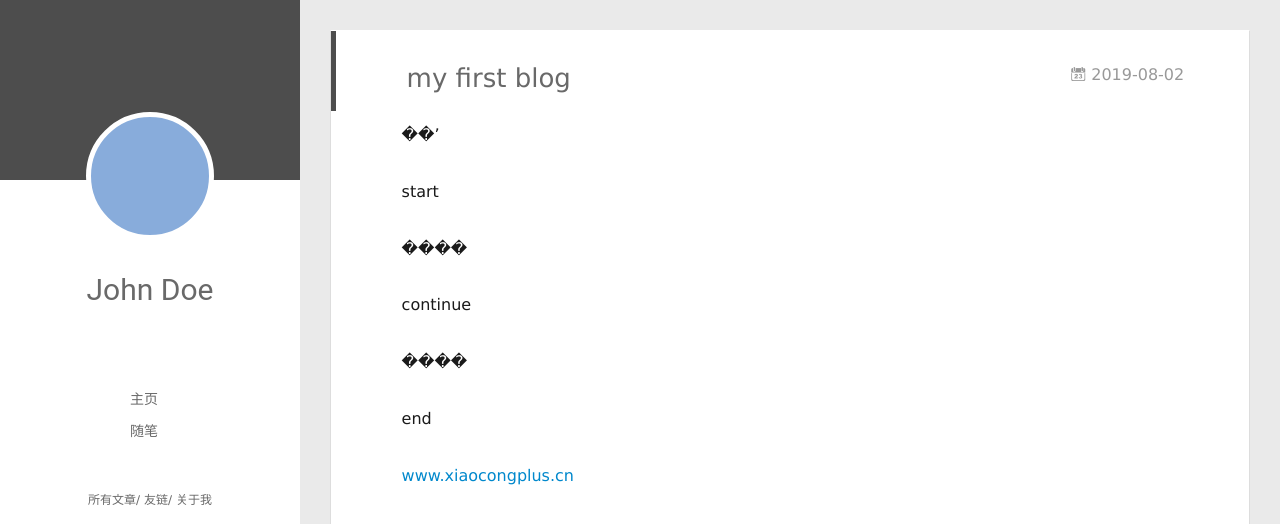
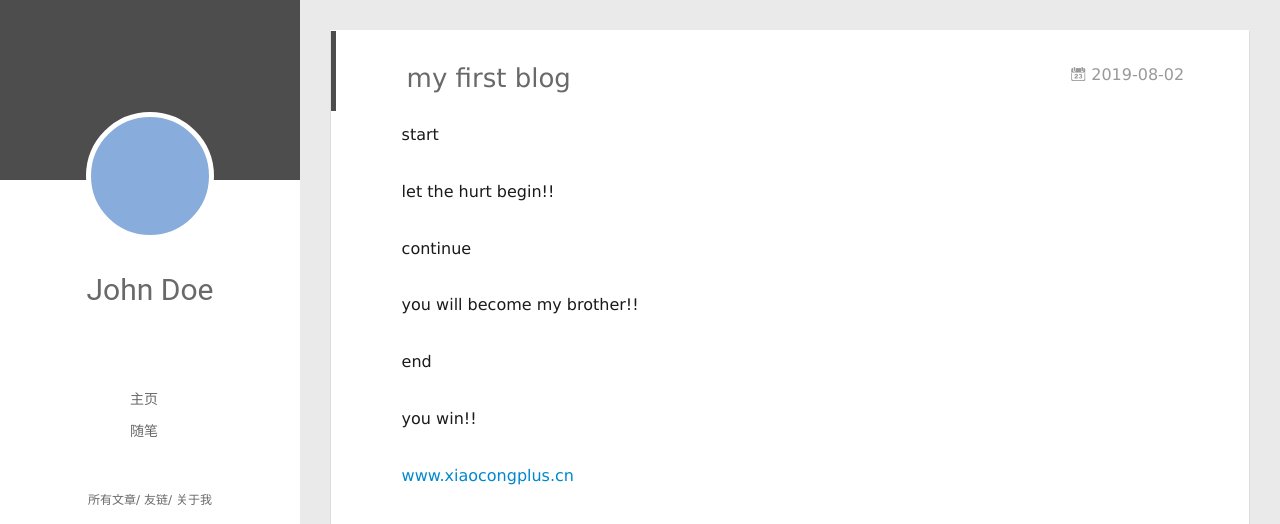
Before and after one commit to xiaocongplus/xiaocongplus.github.io, a plain HTML site: page 2019/08/02/my-first-blog/index.html in a window 1280 px wide. Shown: the top 524 px of the page. Drawn offline with Linux system fonts and the light colour scheme; no server answers.

Commit message:
Site updated: 2019-08-02 10:45:39

```diff
--- a/2019/08/02/my-first-blog/index.html
+++ b/2019/08/02/my-first-blog/index.html
@@ -8,17 +8,17 @@
   <link rel="dns-prefetch" href="http://yoursite.com">
   <title>my first blog | Hexo</title>
   <meta name="viewport" content="width=device-width, initial-scale=1, maximum-scale=1">
-  <meta name="description" content="��ʼ start ���� continue ���� end www.xiaocongplus.cn">
+  <meta name="description" content="start let the hurt begin!! continue you will become my brother!! end you win!! www.xiaocongplus.cn">
 <meta property="og:type" content="article">
 <meta property="og:title" content="my first blog">
 <meta property="og:url" content="http://yoursite.com/2019/08/02/my-first-blog/index.html">
 <meta property="og:site_name" content="Hexo">
-<meta property="og:description" content="��ʼ start ���� continue ���� end www.xiaocongplus.cn">
+<meta property="og:description" content="start let the hurt begin!! continue you will become my brother!! end you win!! www.xiaocongplus.cn">
 <meta property="og:locale" content="default">
-<meta property="og:updated_time" content="2019-08-02T02:00:40.677Z">
+<meta property="og:updated_time" content="2019-08-02T02:37:45.052Z">
 <meta name="twitter:card" content="summary">
 <meta name="twitter:title" content="my first blog">
-<meta name="twitter:description" content="��ʼ start ���� continue ���� end www.xiaocongplus.cn">
+<meta name="twitter:description" content="start let the hurt begin!! continue you will become my brother!! end you win!! www.xiaocongplus.cn">
 
     <link rel="alternative" href="/atom.xml" title="Hexo" type="application/atom+xml">
 
@@ -174,12 +174,12 @@
 
     <div class="article-entry" itemprop="articleBody">
 
-        <p>��ʼ</p>
-<p>start</p>
-<p>����</p>
+        <p>start</p>
+<p>let the hurt begin!!</p>
 <p>continue</p>
-<p>����</p>
+<p>you will become my brother!!</p>
 <p>end</p>
+<p>you win!!</p>
 <p><a href="http://www.xiaocongplus.cn" target="_blank" rel="noopener">www.xiaocongplus.cn</a></p>
 
 
```
Also changed, not shown: index.html (+4 -4 lines).
